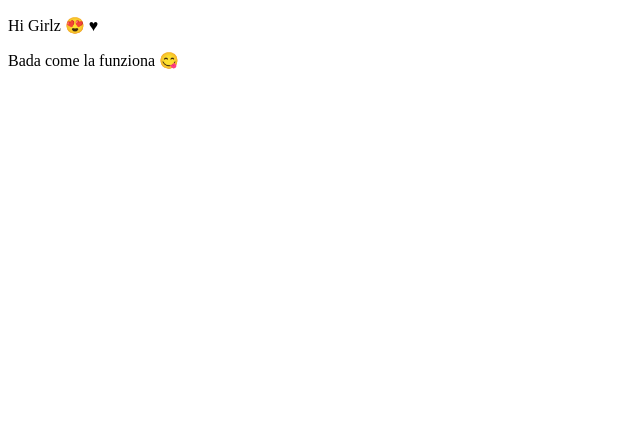
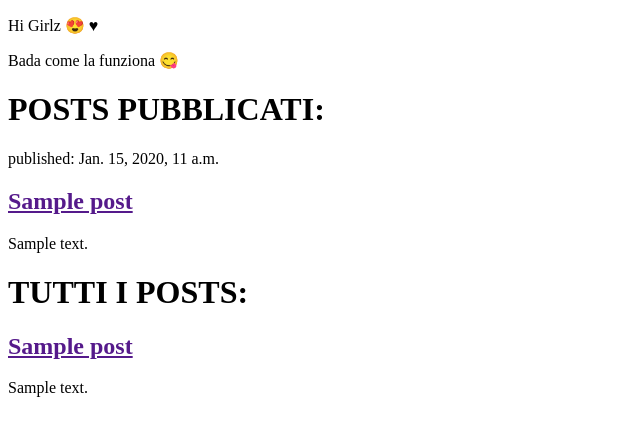
Before and after one commit to ginniped/djangoGirls, a Django app: page / in a window 1280 px wide. Shown: the top 436 px of the page, without its empty margins (0-640 px from the left). Run offline with Django 3.2, Linux system fonts and the light colour scheme; tables that the repository leaves empty hold one stand-in row (values such as "Sample post").

Commit message:
aggiunti posts

```diff
--- a/blog/templates/blog/post_list.html
+++ b/blog/templates/blog/post_list.html
@@ -6,5 +6,21 @@
 <body>
     <p>Hi Girlz &#128525; &#9829;</p>
     <p>Bada come la funziona &#128523;</p>
+    <h1>POSTS PUBBLICATI:</h1>
+    {% for post in postsByDate %}
+    <article>
+        <time>published: {{ post.published_date }}</time>
+        <h2><a href="">{{ post.title }}</a></h2>
+        <p>{{ post.text|linebreaksbr }}</p>
+    </article>
+{% endfor %}
+
+<h1> TUTTI I POSTS:</h1>
+    {% for post in posts %}
+    <article>
+        <h2><a href="">{{ post.title }}</a></h2>
+        <p>{{ post.text|linebreaksbr }}</p>
+    </article>
+{% endfor %}
 </body>
 </html>
--- a/blog/views.py
+++ b/blog/views.py
@@ -1,5 +1,10 @@
 from django.shortcuts import render
-
+from django.utils import timezone
+from .models import Post
 # Create your views here.
 def post_list(request):
-    return render(request, 'blog/post_list.html', {})
+    postsByDate = Post.objects.filter(published_date__lte=timezone.now()).order_by('published_date')
+    posts = Post.objects.all()
+    return render(request, 'blog/post_list.html', {'posts': posts,'postsByDate': postsByDate })
+
+#posts è come fosse il nome del mio querySet
```
